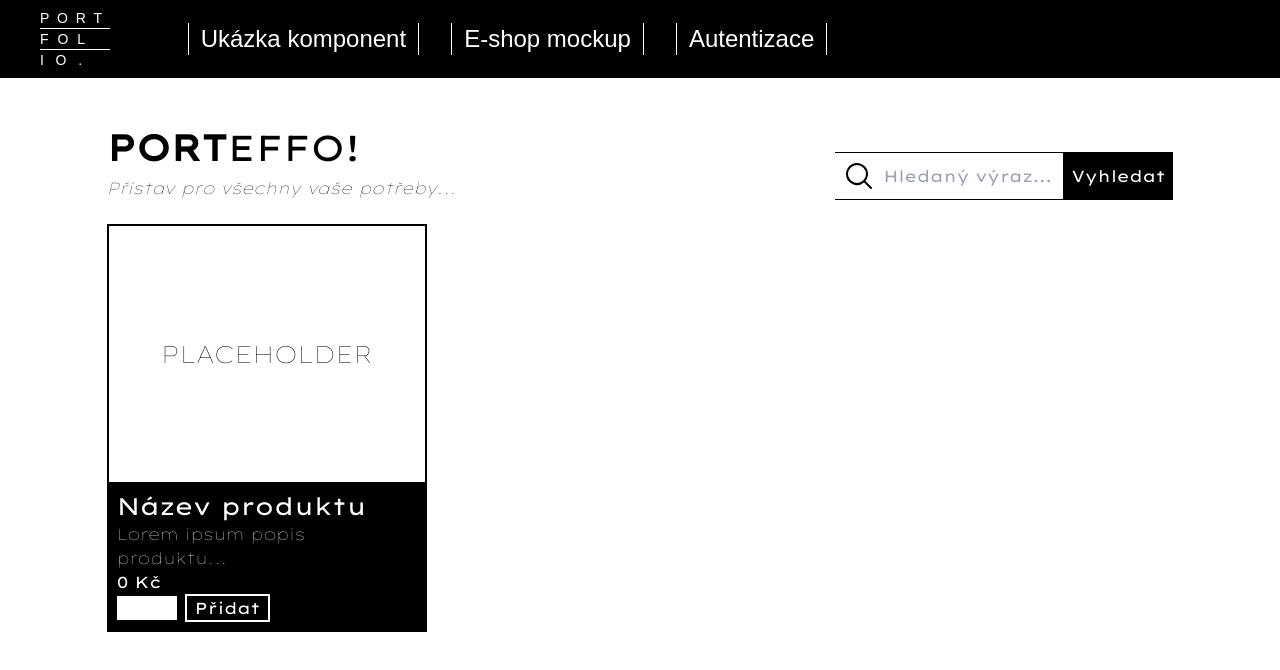
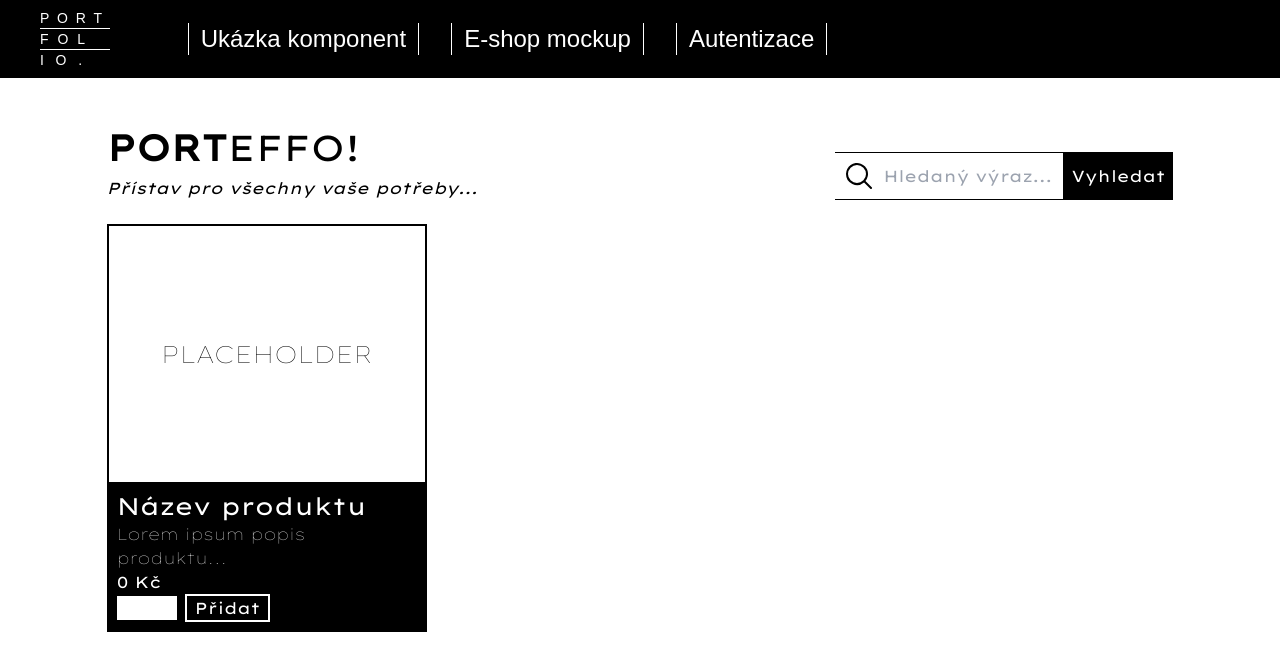
Before and after one commit to znch/portfolio-nextjs, a Next.js app: page /eshop-mockup in a window 1280 px wide. Shown: the top 670 px of the page. Built offline with nearby package versions, Linux system fonts and the light colour scheme; a web font is replaced by a local one.

Commit message:
Deployment na vercel

```diff
--- a/src/app/ui/eshop.tsx
+++ b/src/app/ui/eshop.tsx
@@ -12,7 +12,7 @@ export function EshopPanelTop() {
     <div className="w-full h-24 flex flex-infline justify-between">
         <div className="flex-column">
             <h1 className={`text-4xl font-bold`}>PORT<span className="font-normal">EFFO!</span></h1>
-            <h2 className="mt-2 text-l italic font-thin">Přístav pro všechny vaše potřeby...</h2>
+            <h2 className="mt-2 text-l italic">Přístav pro všechny vaše potřeby...</h2>
         </div>
         <div className="my-auto">
             <SearchBar></SearchBar>
```
